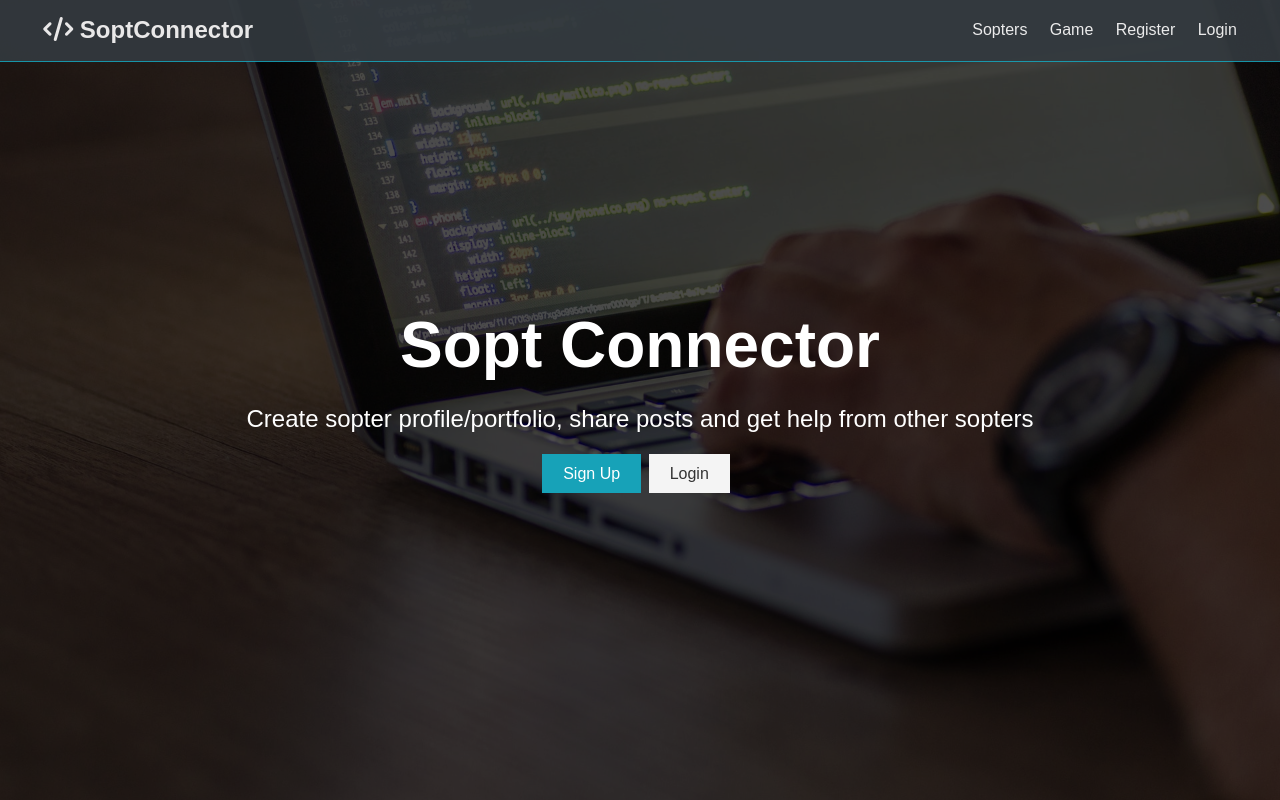
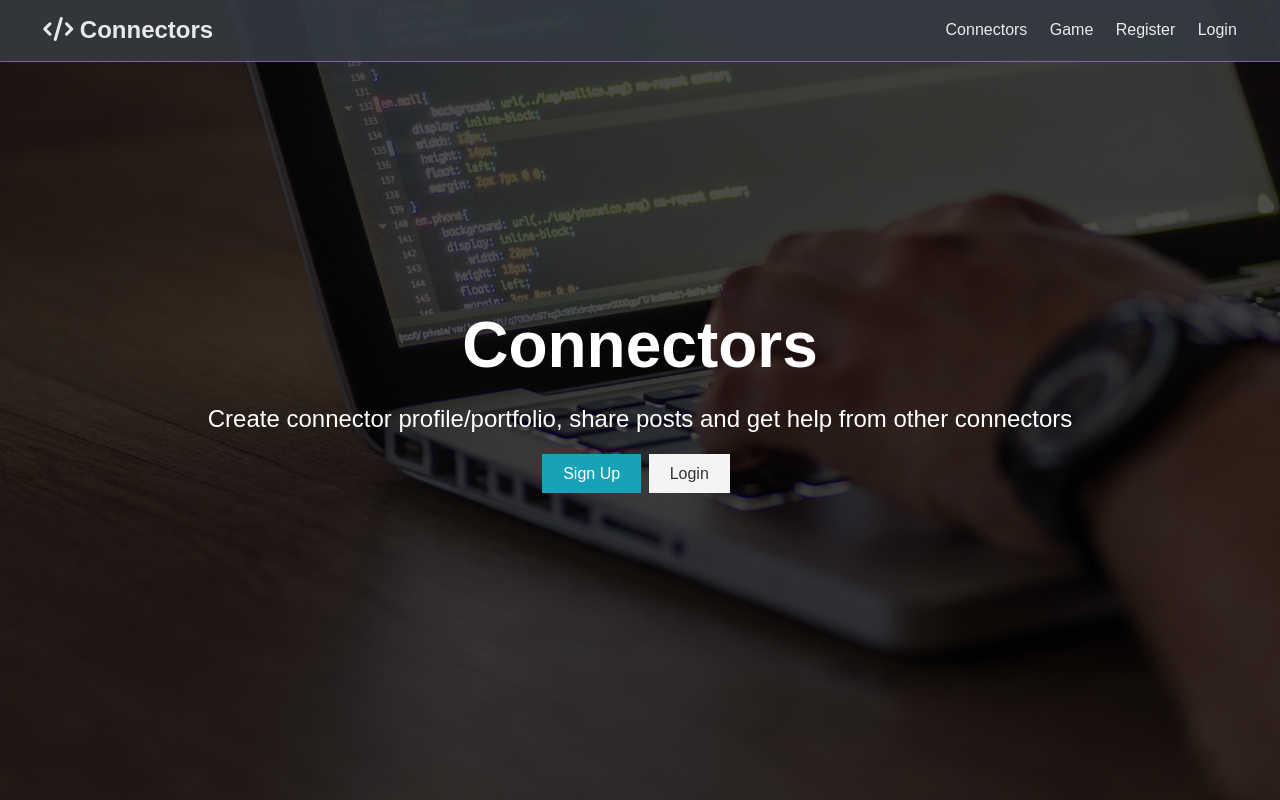
Before and after one commit to laboratory-kkoon9/connector_front, a React (Create React App) app: page / in a window 1280 px wide. Built offline with nearby package versions, Linux system fonts and the light colour scheme; no server answers.

Commit message:
fix: Sopt > Connector 명칭 변경
Signed-off-by: kkoon9 <rndrnjs2003@gmail.com>

```diff
--- a/src/components/layout/Landing.js
+++ b/src/components/layout/Landing.js
@@ -1,7 +1,7 @@
-import React from 'react';
-import { Link, Redirect } from 'react-router-dom';
-import { connect } from 'react-redux';
-import PropTypes from 'prop-types';
+import React from "react";
+import { Link, Redirect } from "react-router-dom";
+import { connect } from "react-redux";
+import PropTypes from "prop-types";
 
 const Landing = ({ isAuthenticated }) => {
   if (isAuthenticated) {
@@ -11,10 +11,10 @@ const Landing = ({ isAuthenticated }) => {
     <section className="landing">
       <div className="dark-overlay">
         <div className="landing-inner">
-          <h1 className="x-large">Sopt Connector</h1>
+          <h1 className="x-large">Connectors</h1>
           <p className="lead">
-            Create sopter profile/portfolio, share posts and get help from other
-            sopters
+            Create connector profile/portfolio, share posts and get help from
+            other connectors
           </p>
           <div className="buttons">
             <Link to="/register" className="btn btn-primary">
--- a/src/components/layout/Navbar.js
+++ b/src/components/layout/Navbar.js
@@ -1,27 +1,27 @@
-import React, { Fragment } from 'react';
-import { Link } from 'react-router-dom';
-import { connect } from 'react-redux';
-import PropTypes from 'prop-types';
-import { logout } from '../../actions/auth';
+import React, { Fragment } from "react";
+import { Link } from "react-router-dom";
+import { connect } from "react-redux";
+import PropTypes from "prop-types";
+import { logout } from "../../actions/auth";
 
 const Navbar = ({ auth: { isAuthenticated, loading }, logout }) => {
   const authLinks = (
     <ul>
       <li>
-        <Link to="/profiles">Sopters</Link>
+        <Link to="/profiles">Connectors</Link>
       </li>
       <li>
         <Link to="/posts">Posts</Link>
       </li>
       <li>
         <Link to="/dashboard">
-          <i className="fas fs-user"></i>{' '}
+          <i className="fas fs-user"></i>{" "}
           <span className="hide-sm">Dashboard</span>
         </Link>
       </li>
       <li>
         <a onClick={logout} href="#!">
-          <i className="fas.fs-sign-out-alt"></i>{' '}
+          <i className="fas.fs-sign-out-alt"></i>{" "}
           <span className="hide-sm">Logout</span>
         </a>
       </li>
@@ -30,7 +30,7 @@ const Navbar = ({ auth: { isAuthenticated, loading }, logout }) => {
   const guestLinks = (
     <ul>
       <li>
-        <Link to="/profiles">Sopters</Link>
+        <Link to="/profiles">Connectors</Link>
       </li>
       <li>
         <Link to="/game">Game</Link>
@@ -47,8 +47,8 @@ const Navbar = ({ auth: { isAuthenticated, loading }, logout }) => {
     <nav className="navbar bg-dark">
       <h1>
         <Link to="/">
-          {' '}
-          <i className="fas fa-code"></i> SoptConnector{' '}
+          {" "}
+          <i className="fas fa-code"></i> Connectors{" "}
         </Link>
       </h1>
       {!loading && (
--- a/src/components/profiles/Profiles.js
+++ b/src/components/profiles/Profiles.js
@@ -15,10 +15,10 @@ const Profiles = ({ getProfiles, profile: { profiles, loading } }) => {
         <Spinner />
       ) : (
         <Fragment>
-          <h1 className="large text-primary">Sopters</h1>
+          <h1 className="large text-primary">Connectors</h1>
           <p className="lead">
             <i className="fab fa-connectdevelop"></i> Browse and connect with
-            sopters
+            connectors
           </p>
           <div className="profiles">
             {profiles.length > 0 ? (
```
